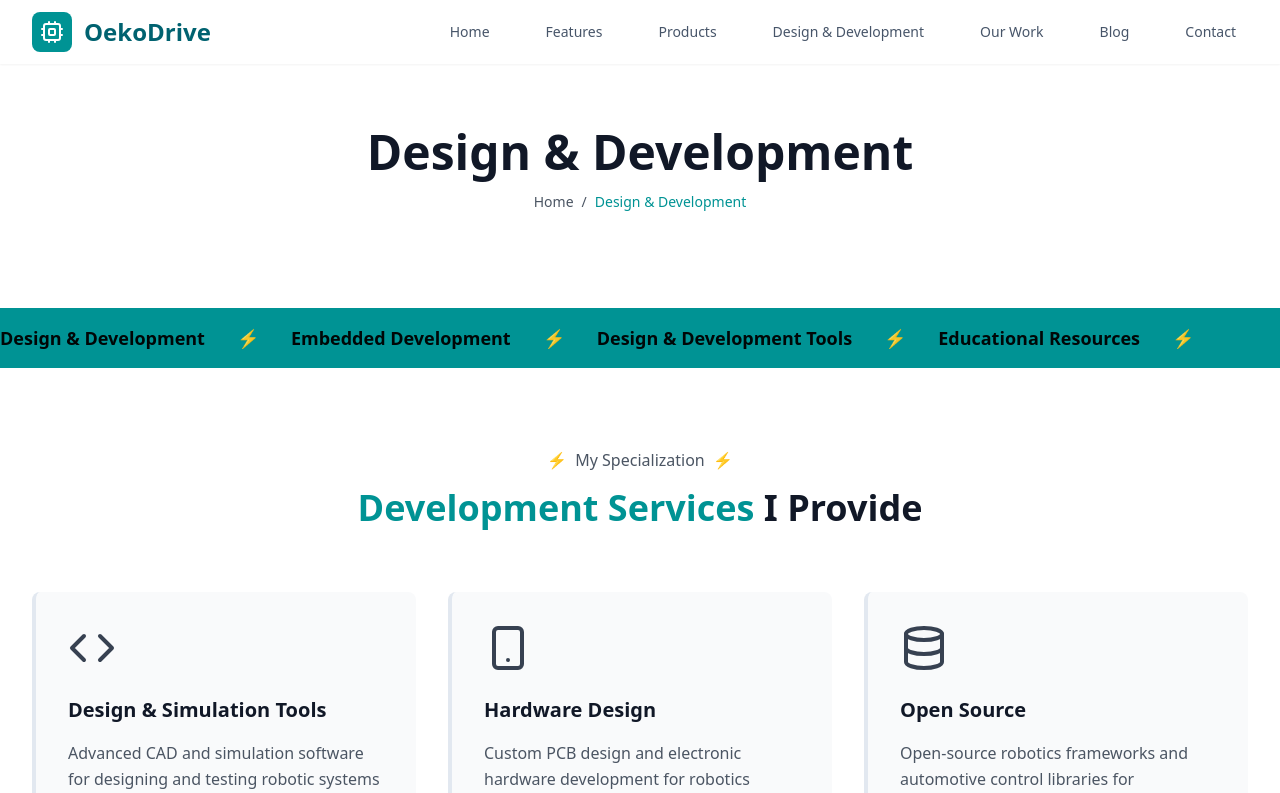
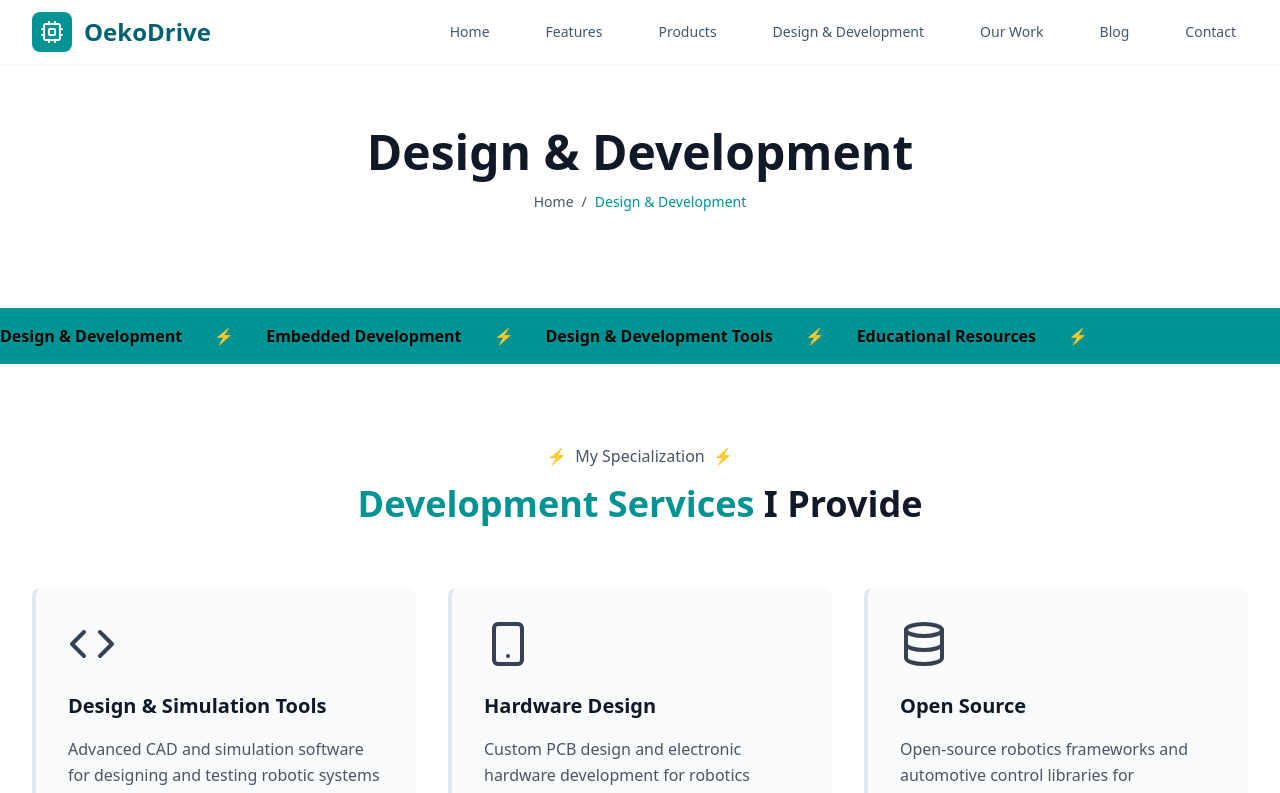
Before and after one commit to cube91430/oeko-drive-genesis-core, a React (Vite) app: page /design-development in a window 1280 px wide. Shown: the top 793 px of the page. Built offline with nearby package versions, Linux system fonts and the light colour scheme.

Commit message:
Fix: Minimize font size for animated banners
Reduce font size in animated banners for better visibility.

```diff
--- a/src/pages/DesignDevelopment.tsx
+++ b/src/pages/DesignDevelopment.tsx
@@ -1,4 +1,3 @@
-
 import React from 'react';
 import { Button } from '@/components/ui/button';
 import Header from '../components/Header';
@@ -82,7 +81,7 @@ const DesignDevelopment = () => {
       {/* Animated Banner */}
       <section className="bg-moss-medium py-4 overflow-hidden">
         <div className="flex animate-pulse">
-          <div className="flex items-center space-x-8 text-black font-bold text-lg whitespace-nowrap">
+          <div className="flex items-center space-x-8 text-black font-bold text-base whitespace-nowrap">
             <span>Design & Development</span>
             <span>⚡</span>
             <span>Embedded Development</span>
@@ -213,7 +212,7 @@ const DesignDevelopment = () => {
       {/* Bottom Banner */}
       <section className="bg-moss-medium py-4 overflow-hidden">
         <div className="flex animate-pulse">
-          <div className="flex items-center space-x-8 text-black font-bold text-lg whitespace-nowrap">
+          <div className="flex items-center space-x-8 text-black font-bold text-base whitespace-nowrap">
             <span>Design & Development</span>
             <span>⚡</span>
             <span>Embedded Development</span>
```
